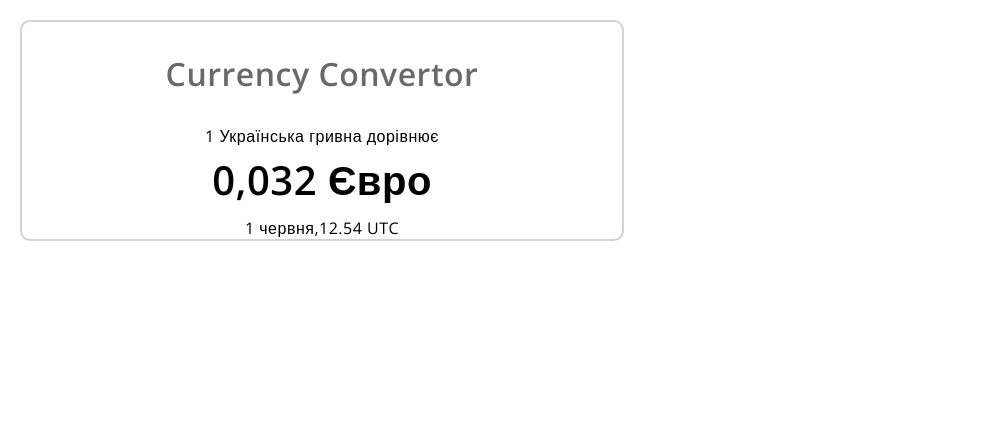
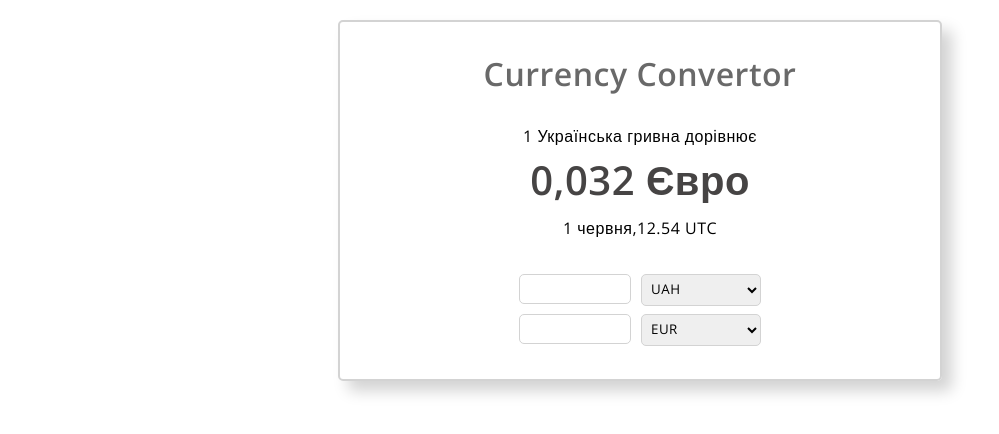
Before and after one commit to yuliialiuta/currency-converter-app, an Angular app: page / in a window 1280 px wide. Shown: the top 434 px of the page, without its empty margins (0-999 px from the left). Built offline with nearby package versions, Linux system fonts and the light colour scheme.

Commit message:
bound select form

```diff
--- a/src/app/app.component.html
+++ b/src/app/app.component.html
@@ -1,2 +1,3 @@
 <h1>{{ title }}</h1>
 <app-header></app-header>
+<app-convert></app-convert>
--- a/src/app/app.module.ts
+++ b/src/app/app.module.ts
@@ -4,9 +4,10 @@ import { FormsModule } from '@angular/forms';
 
 import { AppComponent } from './app.component';
 import { HeaderComponent } from './header/header.component';
+import { ConvertComponent } from './convert/convert.component';
 
 @NgModule({
-  declarations: [AppComponent, HeaderComponent],
+  declarations: [AppComponent, HeaderComponent, ConvertComponent],
   imports: [BrowserModule, FormsModule],
   providers: [],
   bootstrap: [AppComponent],
--- /dev/null
+++ b/src/app/convert/convert.component.css
@@ -0,0 +1,20 @@
+.convert-form {
+  margin: 30px;
+}
+
+.form-control {
+  width: 100px;
+  margin: 5px 10px 5px 0;
+  padding: 5px;
+  border: 1.5px solid lightgrey;
+  border-radius: 5px;
+  outline: none;
+}
+
+.currency {
+  padding: 5px;
+  width: 120px;
+  border: 1.5px solid lightgrey;
+  border-radius: 5px;
+  outline: none;
+}
--- /dev/null
+++ b/src/app/convert/convert.component.html
@@ -0,0 +1,18 @@
+<div class="convert-form">
+  <form class="form-from">
+    <input id="from" type="number" class="form-control from" />
+    <select
+      name="from-currency"
+      class="currency from"
+      [(ngModel)]="selectedFrom"
+    >
+      <option *ngFor="let n of currency">{{ n }}</option>
+    </select>
+  </form>
+  <form class="form-to">
+    <input id="to" type="number" class="form-control to" />
+    <select name="to-currency" class="currency to" [(ngModel)]="selectedTo">
+      <option *ngFor="let n of currency">{{ n }}</option>
+    </select>
+  </form>
+</div>
--- /dev/null
+++ b/src/app/convert/convert.component.ts
@@ -0,0 +1,13 @@
+import { Component } from '@angular/core';
+
+@Component({
+  selector: 'app-convert',
+  templateUrl: './convert.component.html',
+  styleUrls: ['./convert.component.css'],
+})
+export class ConvertComponent {
+  currency = ['UAH', 'USD', 'EUR'];
+
+  selectedFrom: string = 'UAH';
+  selectedTo: string = 'EUR';
+}
--- a/src/app/header/header.component.css
+++ b/src/app/header/header.component.css
@@ -5,6 +5,7 @@
 .header .current-amount {
   font-size: 40px;
   margin: 5px 0 0;
+  color: rgb(70, 68, 68);
 }
 
 .header .current-date {
--- a/src/styles.css
+++ b/src/styles.css
@@ -5,9 +5,10 @@
 }
 
 body {
-  margin: 20px;
+  margin: 20px auto;
   text-align: center;
   border: 2px solid lightgray;
-  border-radius: 10px;
+  border-radius: 5px;
   max-width: 600px;
+  box-shadow: 10px 10px 15px lightgrey;
 }
```
Also changed, not shown: 1 other file (tests, documents, lock files or other folders).
